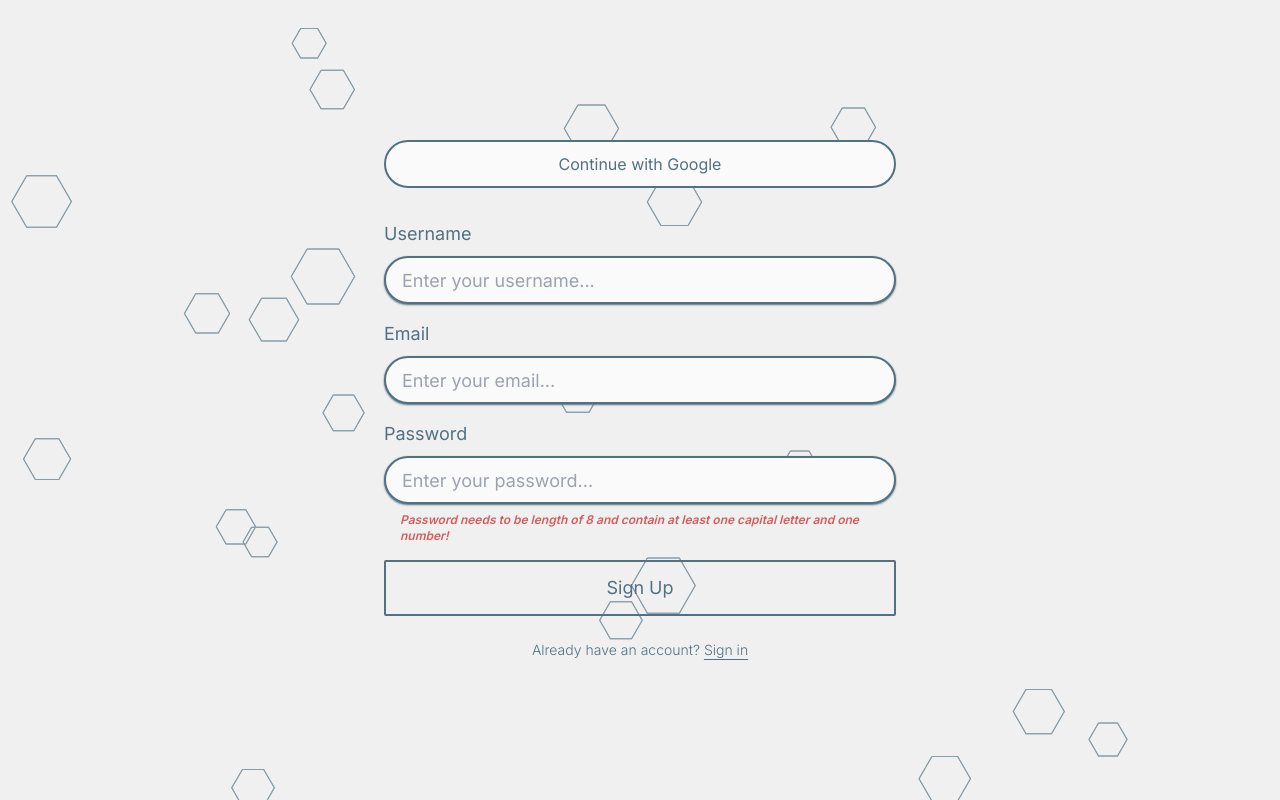
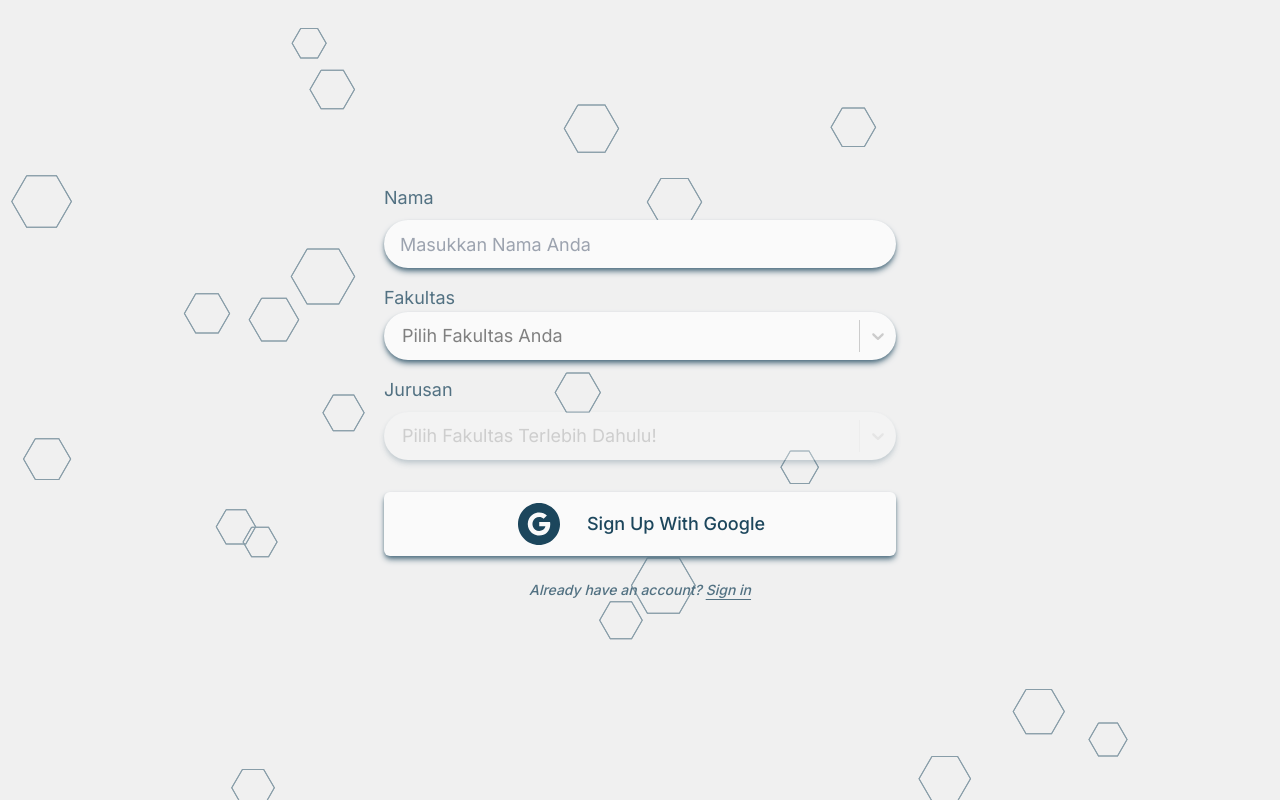
Before and after one commit to ExerciseFTUI/URLShortenerFE, a React (Vite) app: page /account/register in a window 1280 px wide. Built offline with nearby package versions, Linux system fonts and the light colour scheme.

Commit message:
CHANGE Login and Register to using only Google

```diff
--- /dev/null
+++ b/src/assets/list-fakultas.js
@@ -0,0 +1,109 @@
+export default [
+  {
+    nama: "Fakultas Kedokteran",
+    jurusan: ["Pendidikan Dokter Reguler", "Pendidikan Dokter Reguler KKI"],
+  },
+  {
+    nama: "Fakultas Kedokteran Gigi",
+    jurusan: ["Pendidikan Dokter Gigi Reguler", "Pendidikan Dokter Gigi KKI"],
+  },
+  {
+    nama: "Fakultas Kesehatan Masyarakat",
+    jurusan: [
+      "Gizi",
+      "Keselamatan dan Kesehatan Kerja",
+      "Kesehatan Lingkungan",
+      "Kesehatan Masyarakat",
+    ],
+  },
+  {
+    nama: "Fakultas Ilmu Keperawatan",
+    jurusan: ["Ilmu Keperawatan"],
+  },
+  { nama: "Fakultas Farmasi", jurusan: ["Farmasi"] },
+  {
+    nama: "Fakultas Teknik",
+    jurusan: [
+      "Arsitektur Interior",
+      "Ilmu Arsitektur",
+      "Teknik Bioproses",
+      "Teknik Elektro",
+      "Teknik Industri",
+      "Teknik Kimia",
+      "Teknik Komputer",
+      "Teknik Lingkungan",
+      "Teknik Mesin",
+      "Teknik Metalurgi dan Material",
+      "Teknik Sipil",
+      "Teknik Perkapalan",
+    ],
+  },
+  {
+    nama: "Fakultas Ilmu Komputer",
+    jurusan: ["Ilmu Komputer", "Sistem Informasi"],
+  },
+  {
+    nama: "Fakultas Matematika dan Ilmu Pengetahuan Alam",
+    jurusan: [
+      "Biologi",
+      "Ilmu Aktuaria",
+      "Ilmu Fisika",
+      "Ilmu Geografi",
+      "Ilmu Kimia",
+      "Ilmu Matematika",
+      "Statistika",
+    ],
+  },
+  {
+    nama: "Fakultas Ekonomi dan Bisnis",
+    jurusan: [
+      "Ilmu Manajemen",
+      "Ilmu Akuntansi",
+      "Ilmu Ekonomi Islam",
+      "Ilmu Ekonomi",
+      "Bisnis Islam",
+    ],
+  },
+  { nama: "Fakultas Hukum", jurusan: ["Ilmu Hukum"] },
+  { nama: "Fakultas Psikologi", jurusan: ["Psikologi"] },
+  {
+    nama: "Fakultas Ilmu Pengetahuan Budaya",
+    jurusan: [
+      "Arkeologi",
+      "Ilmu Bahasa dan Budaya Arab",
+      "Ilmu Bahasa dan Budaya Belanda",
+      "Ilmu Bahasa dan Budaya Cina",
+      "Ilmu Bahasa dan Budaya Indonesia",
+      "Ilmu Bahasa dan Budaya Inggris",
+      "Ilmu Bahasa dan Budaya Jawa",
+      "Ilmu Bahasa dan Budaya Jepang",
+      "Ilmu Bahasa dan Budaya Jerman",
+      "Ilmu Bahasa dan Budaya Korea",
+      "Ilmu Bahasa dan Budaya Perancis",
+      "Ilmu Bahasa dan Budaya Rusia",
+      "Ilmu Filsafat",
+      "Ilmu Perpustakaan",
+      "Ilmu Sejarah",
+    ],
+  },
+  {
+    nama: "Fakultas Ilmu Sosial dan Ilmu Politik",
+    jurusan: [
+      "Antropologi Sosial",
+      "Ilmu Hubungan Internasional",
+      "Ilmu Kesejahteraan Sosial",
+      "Ilmu Komunikasi",
+      "Ilmu Politik",
+      "Kriminoologi",
+      "Sosiologi",
+    ],
+  },
+  {
+    nama: "Fakultas Ilmu Administrasi",
+    jurusan: [
+      "Ilmu Administrasi Fiskal",
+      "Ilmu Administrasi Negara",
+      "Ilmu Administrasi Niaga",
+    ],
+  },
+]
--- a/src/pages/Login/index.jsx
+++ b/src/pages/Login/index.jsx
@@ -1,35 +1,12 @@
-import { useState, useEffect } from "react"
 import { Link } from "react-router-dom"
 
-import InputText from "../../components/inputText"
 import HexaParticles from "../../components/hexagonAnim/HexaParticles"
+import { ButtonGoogle } from "../../components/button"
 
 function LoginPage() {
-  const [username, setUsername] = useState("")
-  const [password, setPassword] = useState("")
-  const [remember, setRemember] = useState(false)
-
-  const [proper, setProper] = useState(false)
-
-  const handleSubmit = (e) => {
-    if (
-      (username.length < 3 && password.length < 8) ||
-      username.length > 20 ||
-      password.length > 20
-    ) {
-      alert("Please enter the correct username and password!")
-      e.preventDefault()
-    } else {
-      /* send login request to the server */
-    }
+  const login = (e) => {
+    // do Google Login
   }
-
-  /* Button disabling */
-  useEffect(() => {
-    if (username.length >= 3 && password.length >= 8) setProper(true)
-    else if (username.length > 20 || password.length > 20) setProper(false)
-    else setProper(false)
-  }, [username, password])
 
   return (
     <div
@@ -43,46 +20,7 @@ function LoginPage() {
         </p>
       </div>
 
-      <form
-        className="text-lg text-grey flex flex-col w-full max-w-lg"
-        onSubmit={handleSubmit}
-      >
-        <InputText name="username" content={username} onChange={setUsername} />
-        <InputText
-          type="password"
-          name="password"
-          content={password}
-          onChange={setPassword}
-          minLength={8}
-        />
-
-        <div className="text-sm flex justify-between mb-4">
-          <div className="flex items-center gap-2">
-            <input
-              placeholder="Remember me"
-              type="checkbox"
-              defaultChecked={username}
-              onChange={(e) => setRemember(e.target.checked)}
-            />
-            <p>Remember me</p>
-          </div>
-
-          <Link
-            to="/account/reset-password"
-            className="italic underline underline-offset-4"
-          >
-            Forgot password?
-          </Link>
-        </div>
-
-        <button
-          type="submit"
-          className="bg-dark-2 text-light text-lg rounded-sm py-3 disabled:bg-dark-1 disabled:text-grey-2 disabled:cursor-not-allowed hover:scale-105 disabled:hover:scale-100 linear duration-75"
-          disabled={!proper}
-        >
-          Sign In
-        </button>
-      </form>
+      <ButtonGoogle theme="light" title="Sign In With Google" onClick={login} />
 
       <p className="text-center text-sm text-grey-1">
         Don't have an account?{" "}
--- a/src/pages/Register/index.jsx
+++ b/src/pages/Register/index.jsx
@@ -1,113 +1,167 @@
 import { useEffect, useState } from "react"
 import { Link } from "react-router-dom"
+import Select from "react-select"
 
 import InputText from "../../components/inputText"
 import HexaParticles from "../../components/hexagonAnim/HexaParticles"
 
+import fakultas from "../../assets/list-fakultas"
+import ButtonGoogle from "../../components/button/ButtonGoogle"
+
 function RegisterPage() {
-  const [username, setUsername] = useState("")
-  const [email, setEmail] = useState("")
-  const [password, setPassword] = useState("")
+  const fakultasOpt = fakultas.map(({ nama }) => ({
+    value: nama,
+    label: nama,
+  }))
 
-  const [strong, setStrong] = useState(false)
+  const jurusanOpt = fakultas.map(({ jurusan }) =>
+    jurusan.map((j) => ({ value: j, label: j }))
+  )
 
-  const [proper, setProper] = useState(false)
+  const [namaUser, setNamaUser] = useState("")
+  const [namaFakultas, setNamaFakultas] = useState("")
+  const [namaJurusan, setNamaJurusan] = useState("")
 
-  const trackPassword = () => {
-    if (
-      !password.match(/([A-Z])/g) ||
-      !password.match(/([0-8])/g) ||
-      password.length < 8
-    )
-      setStrong(false)
-    else setStrong(true)
+  const [indexFakultas, setIndexFakultas] = useState(-1)
+  const [currentJurusanOpt, setCurrentJurusanOpt] = useState([])
+
+  const fakultasChange = ({ value }) => {
+    setNamaFakultas(value)
   }
 
-  const handleSubmit = (e) => {
-    if (
-      (username.length < 3 && password.length < 8) ||
-      username.length > 20 ||
-      password.length > 20 ||
-      email.length < 13 ||
-      !email.includes("@")
-    ) {
-      alert("Please enter the correct email, username, and password!")
+  const jurusanChange = ({ value }) => {
+    setNamaJurusan(value)
+  }
+
+  const loginGoogle = (e) => {
+    if (namaUser.length < 3 || namaFakultas == "" || namaJurusan == "") {
       e.preventDefault()
+
+      // Give Error
     } else {
-      /* send sign up request to the server */
+      // Login Google
+      // Authorized
+      // Post Data to Backend
     }
   }
 
-  /* Button disabling */
-  /* prettier-ignore */
+  // prettier-ignore
   useEffect(() => {
-    if (username.length >= 3 && password.length >= 8 && email.length >= 13 && email.includes("@"))
-      setProper(true)
-    else if (username.length > 20 || password.length > 20 || email.length < 13 || !email.includes("@"))
-      setProper(false)
-    else
-      setProper(false)
-
-    trackPassword()
-  }, [username, password, email])
+    setIndexFakultas(fakultasOpt.map(({value}) => value).indexOf(namaFakultas))
+    setCurrentJurusanOpt(jurusanOpt[indexFakultas])
+  }, [namaFakultas, indexFakultas])
 
   return (
     <div id="sign-up" className="text-grey-2">
       <div className="site-wrapper w-container h-[100vh] flex-center flex-col gap-4">
-        <button className="bg-light text-center rounded-full border-grey-2 border-2 h-12 w-full max-w-lg mb-4 hover:scale-105 linear duration-100">
-          Continue with Google
-        </button>
-
         <form
           className="text-lg flex flex-col w-full max-w-lg"
-          onSubmit={handleSubmit}
+          onSubmit={loginGoogle}
         >
           <InputText
-            name="username"
-            content={username}
-            onChange={setUsername}
-            className="shadow-sm border-grey-2 border-2"
-          />
-          <InputText
-            name="email"
-            content={email}
-            onChange={setEmail}
-            maxLength={50}
-            className="shadow-sm border-grey-2 border-2"
-          />
-          <InputText
-            type="password"
-            name="password"
-            content={password}
-            onChange={setPassword}
-            minLength={8}
-            className="shadow-sm border-grey-2 border-2"
+            name="Nama"
+            placeholder="Masukkan Nama Anda"
+            required={true}
+            content={namaUser}
+            onChange={setNamaUser}
+            maxLength={100}
+            minLength={3}
           />
 
-          <p className="text-[#d45d5d] text-xs pl-4 -mt-2 mb-2 italic font-semibold">
-            {strong
-              ? ""
-              : "Password needs to be length of 8 and contain at least one capital letter and one number!"}
-          </p>
+          <>
+            <label className="mt-05" htmlFor="Fakultas">
+              Fakultas
+            </label>
 
-          <button
+            <Select
+              required
+              isSearchable
+              options={fakultasOpt}
+              onChange={fakultasChange}
+              placeholder="Pilih Fakultas Anda"
+              name="Fakultas"
+              styles={{
+                control: (base, state) => ({
+                  // ...base,
+                  borderColor: "none",
+                  background: "#FAFAFA",
+                  display: "flex",
+                  color: "#1C465C",
+                  borderRadius: "2rem",
+                  paddingLeft: "0.5rem",
+                  height: "3rem",
+                  boxShadow: "0 4px 6px -1px #527182, 0 2px 4px -2px #527182",
+                }),
+                option: (base, state) => ({
+                  ...base,
+                  background:
+                    state.isFocused || state.isSelected ? "#527182" : "#FAFAFA",
+                  color:
+                    state.isFocused || state.isSelected ? "#FAFAFA" : "#1C465C",
+                }),
+              }}
+            />
+          </>
+
+          <>
+            <label className="mt-4" htmlFor="Jurusan">
+              Jurusan
+            </label>
+
+            <Select
+              required
+              isDisabled={!currentJurusanOpt ? true : false}
+              isSearchable
+              options={currentJurusanOpt}
+              onInputChange={jurusanChange}
+              placeholder={
+                !currentJurusanOpt
+                  ? "Pilih Fakultas Terlebih Dahulu!"
+                  : "Pilih Jurusan"
+              }
+              name="Jurusan"
+              styles={{
+                control: (base, state) => ({
+                  // ...base,
+                  borderColor: "none",
+                  background: "#FAFAFA",
+                  opacity: state.isDisabled ? "30%" : "100%",
+                  display: "flex",
+                  color: "#1C465C",
+                  borderRadius: "2rem",
+                  margin: "0.5rem 0 1rem",
+                  paddingLeft: "0.5rem",
+                  height: "3rem",
+                  boxShadow: "0 4px 6px -1px #527182, 0 2px 4px -2px #527182",
+                }),
+                option: (base, state) => ({
+                  ...base,
+                  background:
+                    state.isFocused || state.isSelected ? "#527182" : "#FAFAFA",
+                  color:
+                    state.isFocused || state.isSelected ? "#FAFAFA" : "#1C465C",
+                }),
+              }}
+            />
+          </>
+
+          <ButtonGoogle
             type="submit"
-            className="bg-grey-2 border-grey-2 text-light text-lg rounded-sm py-3 my-2 disabled:bg-opacity-0 disabled:text-grey-2 disabled:cursor-not-allowed hover:scale-105 disabled:hover:scale-100 disabled:border-2 linear duration-75"
-            disabled={!proper}
-          >
-            Sign Up
-          </button>
+            theme="light"
+            title="Sign Up With Google"
+            className="w-full text-dark-2 mt-4 mb-2 shadow-md shadow-grey-2 font-medium"
+          />
         </form>
 
-        <p className="text-center text-sm">
+        <p className="text-center text-sm font-medium italic">
           Already have an account?{" "}
           <Link to="/account/login" className="underline underline-offset-4">
             Sign in
           </Link>
         </p>
+
+        <HexaParticles angle="counter-clockwise" direction="left" />
       </div>
-
-      <HexaParticles angle="counter-clockwise" direction="left" />
     </div>
   )
 }
```
